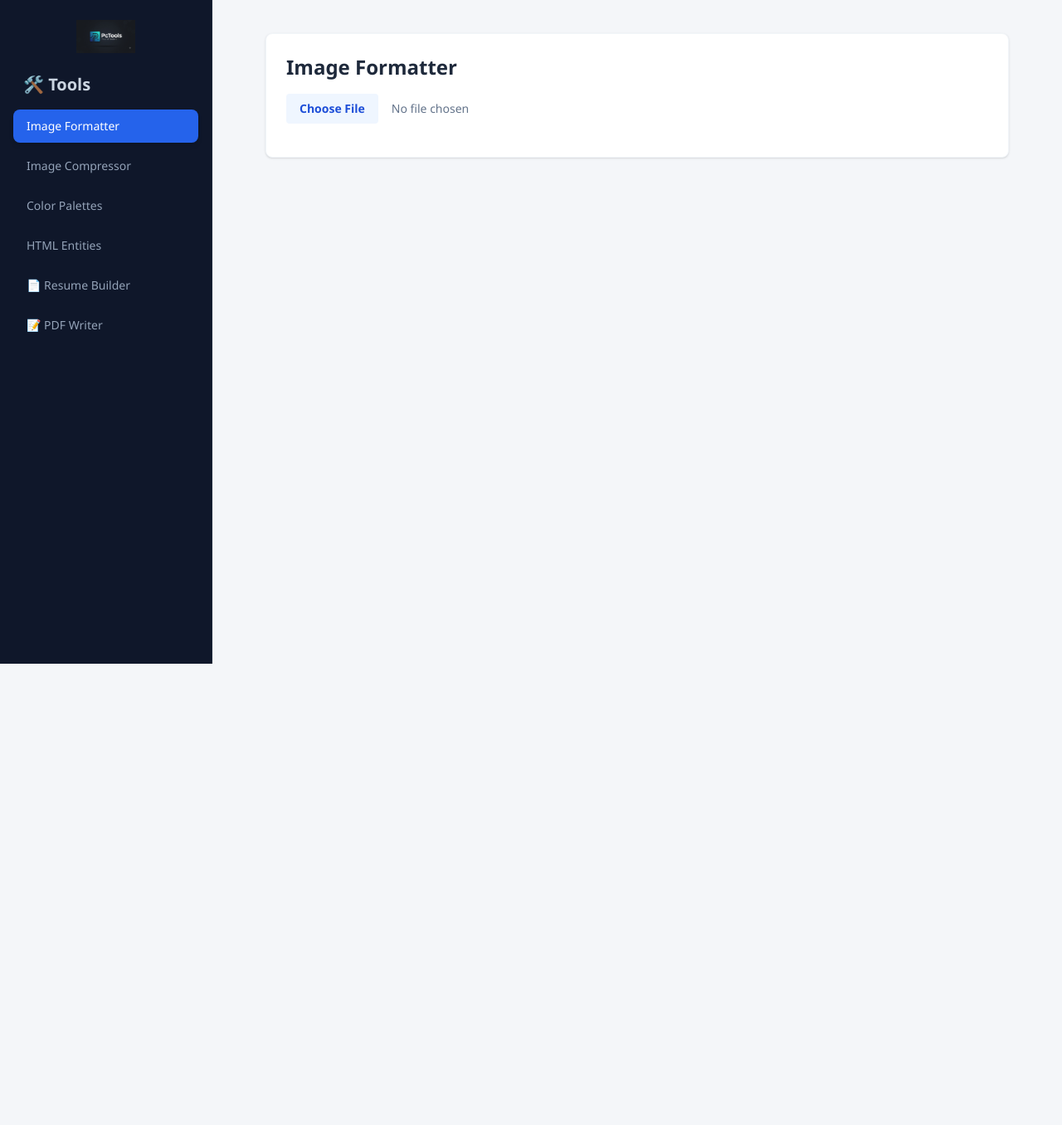
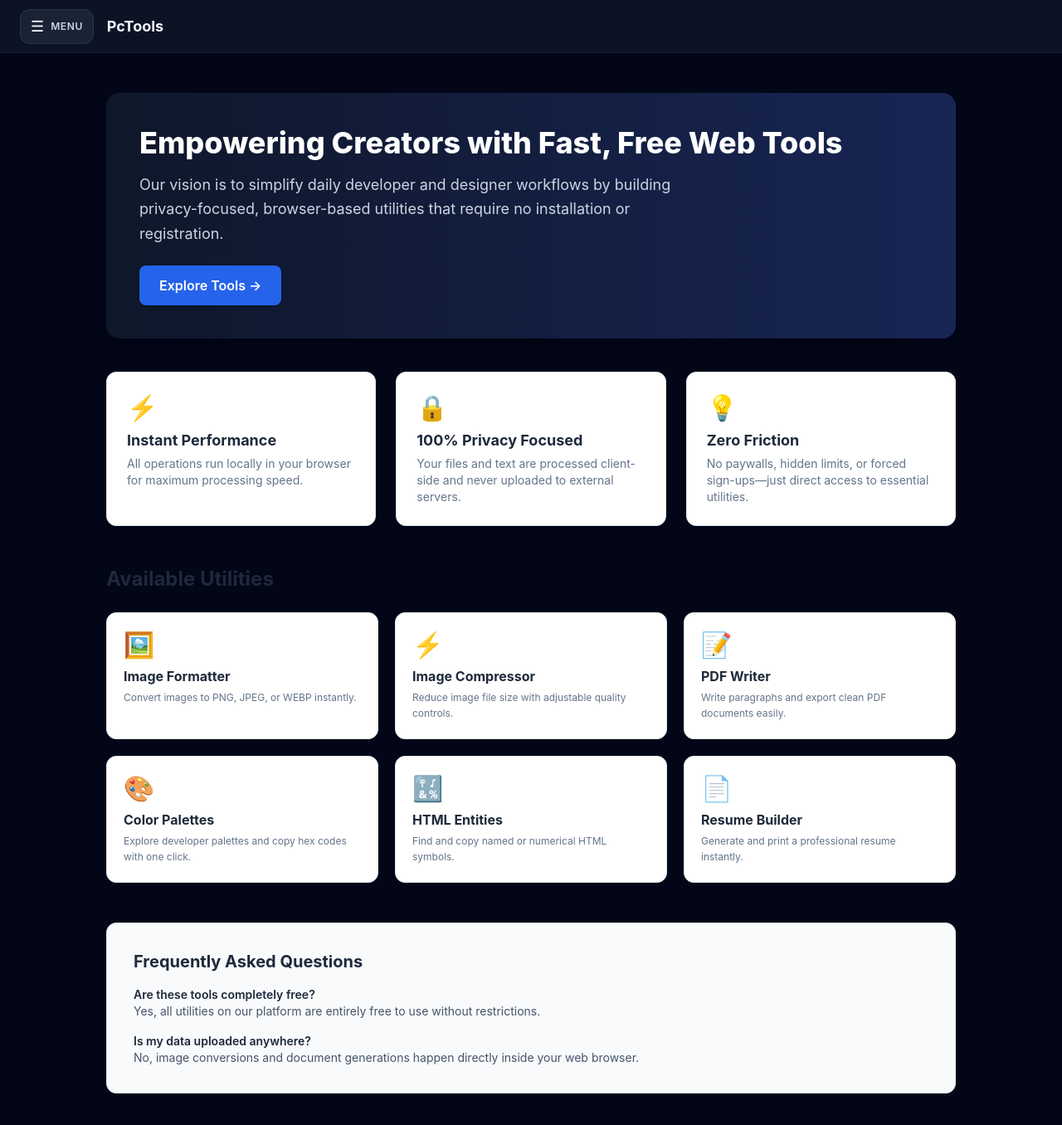
Before and after one commit to mohamedazharudin/pctools, a React (Create React App) app in the folder frontend/: page / in a window 1280 px wide. Shown: the whole page at 83% size. Before the commit the page ends 800 px from the top, so only its background shows below. Built offline with nearby package versions, Linux system fonts and the light colour scheme.

Commit message:
ip address founder and speed test

```diff
--- a/frontend/public/index.html
+++ b/frontend/public/index.html
@@ -29,6 +29,16 @@
      crossorigin="anonymous"></script>
 
      <meta name="google-adsense-account" content="ca-pub-6309260737287204">
+
+     <!-- Google tag (gtag.js) -->
+<script async src="https://www.googletagmanager.com/gtag/js?id=G-NV4CZRVWFF"></script>
+<script>
+  window.dataLayer = window.dataLayer || [];
+  function gtag(){dataLayer.push(arguments);}
+  gtag('js', new Date());
+
+  gtag('config', 'G-NV4CZRVWFF');
+</script>
     <title>React App</title>
   </head>
   <body>
--- a/frontend/src/App.js
+++ b/frontend/src/App.js
@@ -6,22 +6,49 @@ import ColorPalette from './components/ColorPalette';
 import HtmlEntities from './components/HtmlEntities';
 import ResumeBuilder from './components/ResumeBuilder';
 import PdfWriter from './components/PdfWriter';
-// Inside the main render:
-import './App.css';
+import IpFinder from './components/IpFinder';
+import SpeedTest from './components/SpeedTest';
+import Home from './Home';
 
 export default function App() {
-  const [activeTab, setActiveTab] = useState('formatter');
+  const [activeTab, setActiveTab] = useState('home');
+  const [isOpen, setIsOpen] = useState(false);
 
   return (
-    <div className="layout">
-      <Sidebar activeTab={activeTab} setActiveTab={setActiveTab} />
-      <main className="content">
+    <div className="min-h-screen bg-slate-950 text-slate-100 flex flex-col">
+      {/* Top Bar with Menu Button - Visible on Desktop & Mobile */}
+      <div className="fixed top-0 left-0 right-0 h-16 bg-slate-900/80 backdrop-blur-md text-white flex items-center justify-between px-6 z-30 border-b border-slate-800/60">
+        <div className="flex items-center gap-4">
+          <button
+            onClick={() => setIsOpen(!isOpen)}
+            className="px-3 py-1.5 bg-slate-800/80 hover:bg-slate-700/80 border border-slate-700/60 rounded-xl text-lg transition-all cursor-pointer flex items-center gap-2"
+          >
+            <span>☰</span>
+            <span className="text-xs font-semibold uppercase tracking-wider text-slate-300">Menu</span>
+          </button>
+          <span className="font-bold text-lg text-slate-100">PcTools</span>
+        </div>
+      </div>
+
+      {/* Floating Glassy Sidebar */}
+      <Sidebar
+        activeTab={activeTab}
+        setActiveTab={setActiveTab}
+        isOpen={isOpen}
+        setIsOpen={setIsOpen}
+      />
+
+      {/* Main View Area */}
+      <main className="flex-1 p-6 pt-24 max-w-7xl mx-auto w-full">
+        {activeTab === 'home' && <Home setActiveTab={setActiveTab} />}
         {activeTab === 'formatter' && <ImageFormatter />}
         {activeTab === 'compressor' && <ImageCompressor />}
         {activeTab === 'palette' && <ColorPalette />}
-{activeTab === 'entities' && <HtmlEntities />}
-{activeTab === 'resume' && <ResumeBuilder />}
-{activeTab === 'pdf-writer' && <PdfWriter />}
+        {activeTab === 'entities' && <HtmlEntities />}
+        {activeTab === 'resume' && <ResumeBuilder />}
+        {activeTab === 'pdf-writer' && <PdfWriter />}
+        {activeTab === 'ip-finder' && <IpFinder />}
+        {activeTab === 'speed-test' && <SpeedTest />}
       </main>
     </div>
   );
--- /dev/null
+++ b/frontend/src/Home.js
@@ -0,0 +1,80 @@
+export default function Home({ setActiveTab }) {
+  const tools = [
+    { id: 'formatter', name: 'Image Formatter', desc: 'Convert images to PNG, JPEG, or WEBP instantly.', icon: '🖼️' },
+    { id: 'compressor', name: 'Image Compressor', desc: 'Reduce image file size with adjustable quality controls.', icon: '⚡' },
+    { id: 'pdf-writer', name: 'PDF Writer', desc: 'Write paragraphs and export clean PDF documents easily.', icon: '📝' },
+    { id: 'palette', name: 'Color Palettes', desc: 'Explore developer palettes and copy hex codes with one click.', icon: '🎨' },
+    { id: 'entities', name: 'HTML Entities', desc: 'Find and copy named or numerical HTML symbols.', icon: '🔣' },
+    { id: 'resume', name: 'Resume Builder', desc: 'Generate and print a professional resume instantly.', icon: '📄' },
+  ];
+
+  return (
+    <div className="max-w-5xl mx-auto text-left py-4">
+      {/* Hero / Vision Section */}
+      <div className="bg-gradient-to-r from-slate-900 to-blue-950 text-white p-10 rounded-2xl shadow-xl mb-10">
+        <h1 className="text-4xl font-extrabold mb-4">
+          Empowering Creators with Fast, Free Web Tools
+        </h1>
+        <p className="text-slate-300 text-lg max-w-2xl leading-relaxed mb-6">
+          Our vision is to simplify daily developer and designer workflows by building privacy-focused, browser-based utilities that require no installation or registration.
+        </p>
+        <button
+          onClick={() => setActiveTab('formatter')}
+          className="px-6 py-3 bg-blue-600 hover:bg-blue-500 text-white font-semibold rounded-lg shadow-md transition-colors"
+        >
+          Explore Tools →
+        </button>
+      </div>
+
+      {/* Our Mission Section */}
+      <div className="grid grid-cols-1 md:grid-cols-3 gap-6 mb-12">
+        <div className="p-6 bg-white rounded-xl shadow-sm border border-slate-200">
+          <div className="text-3xl mb-2">⚡</div>
+          <h3 className="font-bold text-slate-800 text-lg mb-1">Instant Performance</h3>
+          <p className="text-slate-500 text-sm">All operations run locally in your browser for maximum processing speed.</p>
+        </div>
+        <div className="p-6 bg-white rounded-xl shadow-sm border border-slate-200">
+          <div className="text-3xl mb-2">🔒</div>
+          <h3 className="font-bold text-slate-800 text-lg mb-1">100% Privacy Focused</h3>
+          <p className="text-slate-500 text-sm">Your files and text are processed client-side and never uploaded to external servers.</p>
+        </div>
+        <div className="p-6 bg-white rounded-xl shadow-sm border border-slate-200">
+          <div className="text-3xl mb-2">💡</div>
+          <h3 className="font-bold text-slate-800 text-lg mb-1">Zero Friction</h3>
+          <p className="text-slate-500 text-sm">No paywalls, hidden limits, or forced sign-ups—just direct access to essential utilities.</p>
+        </div>
+      </div>
+
+      {/* Tools Showcase */}
+      <h2 className="text-2xl font-bold text-slate-800 mb-6">Available Utilities</h2>
+      <div className="grid grid-cols-1 sm:grid-cols-2 lg:grid-cols-3 gap-5 mb-12">
+        {tools.map((tool) => (
+          <div
+            key={tool.id}
+            onClick={() => setActiveTab(tool.id)}
+            className="p-5 bg-white rounded-xl border border-slate-200 shadow-sm hover:shadow-md hover:border-blue-500 cursor-pointer transition-all"
+          >
+            <div className="text-3xl mb-2">{tool.icon}</div>
+            <h3 className="font-bold text-slate-800 text-base mb-1">{tool.name}</h3>
+            <p className="text-slate-500 text-xs leading-relaxed">{tool.desc}</p>
+          </div>
+        ))}
+      </div>
+
+      {/* FAQ Section */}
+      <div className="bg-slate-50 p-8 rounded-xl border border-slate-200">
+        <h2 className="text-xl font-bold text-slate-800 mb-4">Frequently Asked Questions</h2>
+        <div className="space-y-4 text-sm text-slate-600">
+          <div>
+            <h4 className="font-semibold text-slate-800">Are these tools completely free?</h4>
+            <p>Yes, all utilities on our platform are entirely free to use without restrictions.</p>
+          </div>
+          <div>
+            <h4 className="font-semibold text-slate-800">Is my data uploaded anywhere?</h4>
+            <p>No, image conversions and document generations happen directly inside your web browser.</p>
+          </div>
+        </div>
+      </div>
+    </div>
+  );
+}
--- /dev/null
+++ b/frontend/src/components/IpFinder.js
@@ -0,0 +1,28 @@
+import { useState, useEffect } from 'react';
+
+export default function IpFinder() {
+  const [ipData, setIpData] = useState(null);
+  const [loading, setLoading] = useState(true);
+
+  useEffect(() => {
+    fetch('https://ipapi.co/json/')
+      .then((res) => res.json())
+      .then((data) => {
+        setIpData(data);
+        setLoading(false);
+      });
+  }, []);
+
+  if (loading) return <div className="p-6 text-slate-400">Fetching IP info...</div>;
+
+  return (
+    <div className="max-w-xl mx-auto p-6 bg-slate-900 border border-slate-800 rounded-2xl text-white">
+      <h2 className="text-xl font-bold mb-4">🌐 My IP Details</h2>
+      <div className="space-y-2 text-sm text-slate-300">
+        <p><strong className="text-white">IP Address:</strong> {ipData.ip}</p>
+        <p><strong className="text-white">Location:</strong> {ipData.city}, {ipData.region}, {ipData.country_name}</p>
+        <p><strong className="text-white">ISP:</strong> {ipData.org}</p>
+      </div>
+    </div>
+  );
+}
--- a/frontend/src/components/Sidebar.js
+++ b/frontend/src/components/Sidebar.js
@@ -1,34 +1,58 @@
-export default function Sidebar({ activeTab, setActiveTab }) {
+export default function Sidebar({ activeTab, setActiveTab, isOpen, setIsOpen }) {
   const navItems = [
-    { id: 'formatter', label: 'Image Formatter' },
-    { id: 'compressor', label: 'Image Compressor' },
-    { id: 'palette', label: 'Color Palettes' },
-    { id: 'entities', label: 'HTML Entities' },
+    { id: 'home', label: '🏠 Home' },
+    { id: 'formatter', label: '🖼️ Image Formatter' },
+    { id: 'compressor', label: '⚡ Image Compressor' },
+    { id: 'palette', label: '🎨 Color Palettes' },
+    { id: 'entities', label: '🔣 HTML Entities' },
     { id: 'resume', label: '📄 Resume Builder' },
     { id: 'pdf-writer', label: '📝 PDF Writer' },
+    { id: 'ip-finder', label: '🌐 IP Finder' },
+    { id: 'speed-test', label: '🚀 Speed Test' },
   ];
 
   return (
-    <aside className="w-64 h-screen bg-slate-900 text-white p-4 flex flex-col gap-4 border-r border-slate-800">
-      <div className="flex justify-center p-2">
+    <>
+      {/* Dark overlay backdrop for all screens */}
+      {isOpen && (
+        <div
+          onClick={() => setIsOpen(false)}
+          className="fixed inset-0 bg-black/40 backdrop-blur-sm z-40 transition-opacity"
+        />
+      )}
+
+      {/* Floating Glassy Sidebar */}
+      <aside className={`fixed top-4 left-4 h-[calc(100vh-2rem)] w-64 bg-slate-900/80 backdrop-blur-md text-white p-5 rounded-2xl border border-slate-700/50 shadow-2xl z-50 transition-all duration-300 ease-in-out hover:bg-slate-900/60 flex flex-col gap-4 ${
+        isOpen ? 'translate-x-0 opacity-100' : '-translate-x-[115%] opacity-0 pointer-events-none'
+      }`}>
+        <div className="flex justify-between items-center pb-2 border-b border-slate-700/50">
           <a href="/" className="block">
-          <img src="PcToolLogo.png" alt="PcTools Logo" className="h-10 w-auto object-contain" />
+            <img src="PcToolLogo.png" alt="PcTools Logo" className="h-9 w-auto object-contain" />
           </a>
+          <button
+            onClick={() => setIsOpen(false)}
+            className="p-1.5 rounded-xl hover:bg-slate-800/80 text-slate-400 hover:text-white transition-colors"
+          >
+            ✕
+          </button>
         </div>
 
-      <h2 className="text-xl font-bold text-slate-300 px-3 flex items-center gap-2">
+        <h2 className="text-sm font-semibold tracking-wider text-slate-400 uppercase px-2 pt-2">
           🛠️ Tools
         </h2>
 
-      <nav className="flex flex-col gap-2">
+        <nav className="flex flex-col gap-1.5 flex-1 overflow-y-auto">
           {navItems.map((item) => (
             <button
               key={item.id}
-            onClick={() => setActiveTab(item.id)}
-            className={`w-full text-left px-4 py-2.5 rounded-lg text-sm font-medium transition-all duration-200 ${
+              onClick={() => {
+                setActiveTab(item.id);
+                setIsOpen(false);
+              }}
+              className={`w-full text-left px-4 py-2.5 rounded-xl text-sm font-medium transition-all duration-200 ${
                 activeTab === item.id
-                ? 'bg-blue-600 text-white shadow-md'
-                : 'text-slate-400 hover:bg-slate-800 hover:text-slate-200'
+                  ? 'bg-blue-600/90 text-white shadow-lg backdrop-blur-sm'
+                  : 'text-slate-300 hover:bg-slate-800/60 hover:text-white'
               }`}
             >
               {item.label}
@@ -36,5 +60,6 @@ export default function Sidebar({ activeTab, setActiveTab }) {
           ))}
         </nav>
       </aside>
+    </>
   );
 }
--- /dev/null
+++ b/frontend/src/components/SpeedTest.js
@@ -0,0 +1,52 @@
+import { useState } from 'react';
+
+export default function SpeedTest() {
+  const [speed, setSpeed] = useState(null);
+  const [testing, setTesting] = useState(false);
+
+  const runSpeedTest = async () => {
+    setTesting(true);
+    setSpeed(null);
+
+    // Sample 5MB image file from Unsplash for testing
+    const testFileUrl = 'https://images.unsplash.com/photo-1579546929518-9e396f3cc809?w=4000';
+    const startTime = performance.now();
+
+    try {
+      const response = await fetch(`${testFileUrl}&cacheBust=${Date.now()}`);
+      const blob = await response.blob();
+      const endTime = performance.now();
+
+      const durationInSeconds = (endTime - startTime) / 1000;
+      const fileSizeInBits = blob.size * 8;
+      const speedMbps = (fileSizeInBits / durationInSeconds / 1000000).toFixed(2);
+
+      setSpeed(speedMbps);
+    } catch (error) {
+      console.error("Speed test failed:", error);
+    } finally {
+      setTesting(false);
+    }
+  };
+
+  return (
+    <div className="max-w-xl mx-auto p-6 bg-slate-900 border border-slate-800 rounded-2xl text-white text-center">
+      <h2 className="text-xl font-bold mb-4">⚡ Internet Speed Test</h2>
+
+      {speed && (
+        <div className="my-6">
+          <span className="text-5xl font-extrabold text-blue-500">{speed}</span>
+          <span className="text-slate-400 text-lg ml-2">Mbps</span>
+        </div>
+      )}
+
+      <button
+        onClick={runSpeedTest}
+        disabled={testing}
+        className="px-6 py-2.5 bg-blue-600 hover:bg-blue-500 disabled:bg-slate-700 rounded-xl text-sm font-semibold transition-all"
+      >
+        {testing ? 'Testing...' : 'Start Speed Test'}
+      </button>
+    </div>
+  );
+}
```
Also changed, not shown: frontend/public/ads.txt (added). Lines whose indentation alone changed are shown as unchanged.
